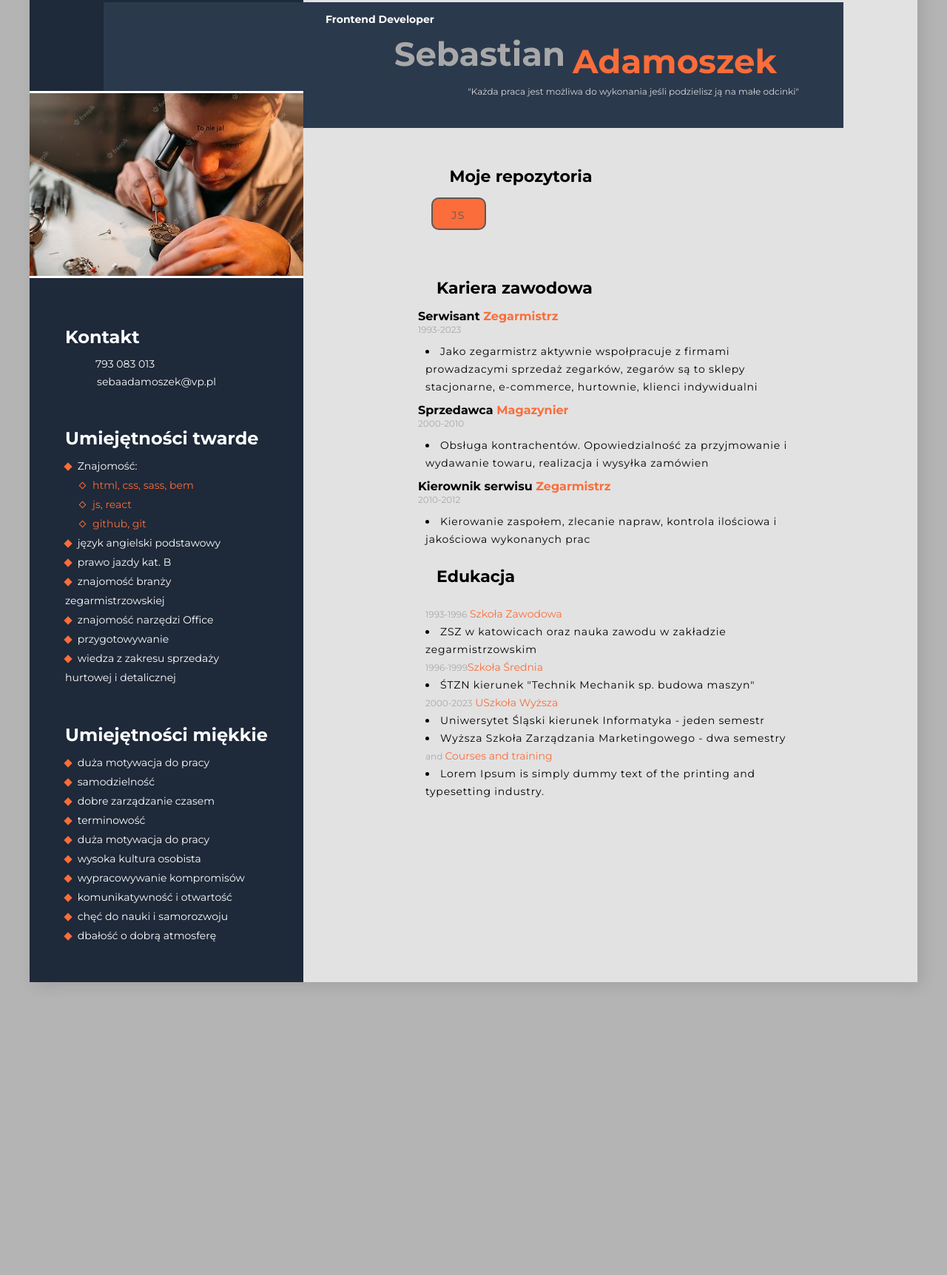
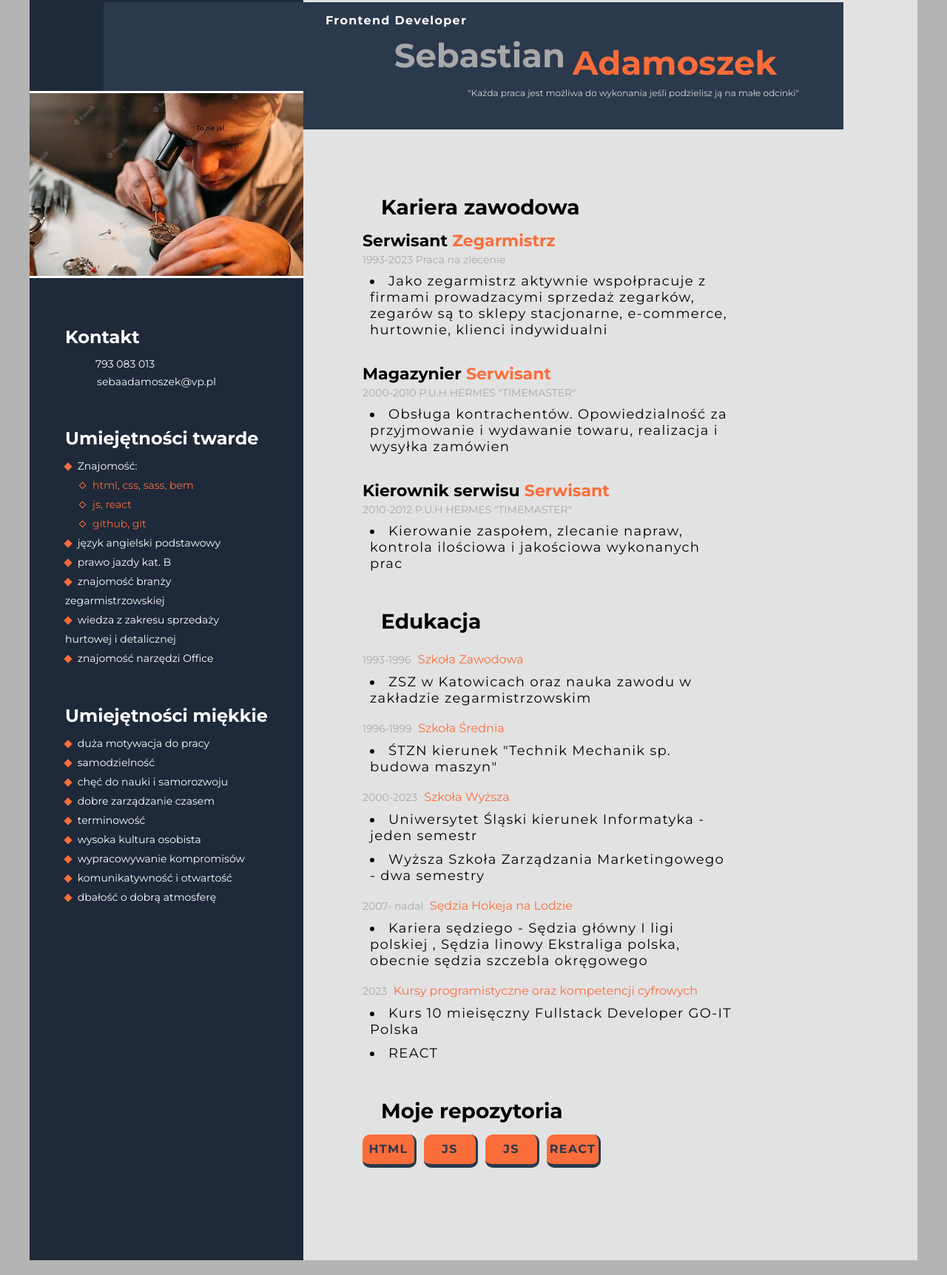
Before and after one commit to SebastianAdamoszek/CV_SA, a plain HTML site: page index.html in a window 1280 px wide. Shown: the part 47-1771 px from the top of the page at 74% size. Before the commit the page ends 1395 px from the top, so only its background shows below. Drawn offline with Linux system fonts and the light colour scheme.

Commit message:
list projects

```diff
--- a/css/style.css
+++ b/css/style.css
@@ -4,17 +4,10 @@
   text-decoration: none;
 }
 
-
-
 body {
   font-family: "Montserrat", sans-serif;
   background: #b4b4b4;
   margin: 20px auto;
-}
-h1 {
-  font-weight: 700;
-  font-size: 45px;
-  line-height: 55px;
 }
 
 aside {
@@ -27,17 +20,9 @@ aside {
 }
 
 main {
-  display: flex;
-  flex-direction: column;
-  align-items: center;
-  justify-content: center;
   width: 1000px;
   height: auto;
-  margin: 100px 0;
-}
-.list-tertiary li {
-  letter-spacing: 0.8px;
-  font-weight: 500;
+  margin: 250px 0 100px 0;
 }
 
 .wrapper {
@@ -48,123 +33,41 @@ main {
   margin: 0px auto;
   width: 1200px;
   background: #e2e2e2;
-  box-shadow: 6px 6px 20px rgba(0, 0, 0, 0.1);
 }
 
-.cv-photo {
-  position: relative;
-  margin: 150px 0px 15px 0px;
-  /* width: 250px;
-  height: 200px; */
-  border-top: solid 3px white;
-  border-bottom: solid 3px white;
-}
-
-.header-secondary {
-  color: #ffffff;
-  padding-bottom: 10px;
-}
-
-.contact-links {
-  color: #ffffff;
-  font-size: 14px;
-  line-height: 24px;
-  margin-left: 20px;
-  display: flex;
-  align-items: start;
-  justify-content: start;
-  gap: 5px;
-}
-.icon-smartphone {
-  width: 16px;
-  height: 18px;
-  fill: currentColor;
-}
-.icon-envelope {
-  width: 18px;
-  height: 16px;
-  fill: currentColor;
-  padding-top: 2px;
-
-}
-
-.bolt {
-  font-weight: 700px;
-}
-
-.list-secondary {
-  color: #fb6d3a;
-  font-size: 14px;
-  line-height: 26px;
-  list-style: none;
-  width: 250px;
-}
-.list-secondary-item {
-  color: #ffffff;
-}
-.skills-dev {
-  margin-left: 20px;
-  list-style: none;
-}
-.skills-dev li {
-  transition: 0.2s ease-in-out;
-  cursor: text;
-}
-
-.skills-dev li:hover {
-  transform: scale(1.05);
-}
-.skill-dev-item {
-  display: flex;
-  justify-content: start;
-  align-items: center;
-  gap: 10px;
-}
-
-.contact-block {
-  margin: 50px 0 50px 0;
-  display: flex;
-  flex-direction: column;
-  align-items: start;
-  justify-content: center;
-}
-
-.all-skills-block {
-  margin-top: 50px;
-}
-
-.main-description {
+.header__box {
   position: absolute;
   width: 1000px;
   height: auto;
-  color: white;
   background-color: #2b394d;
   top: 30px;
   left: 100px;
   padding: 15px 0 15px 0;
 }
-.person {
+.header__title {
+  font-weight: 700;
+  font-size: 16px;
+  letter-spacing: 1.3px;
+  padding-left: 300px;
+  color: white;
+}
+.header__person {
   display: flex;
   justify-content: end;
   align-items: center;
   padding-right: 90px;
+  font-weight: 700;
+  font-size: 45px;
+  line-height: 55px;
 }
-
-.name {
+.header__person__first-name {
   color: #a8a8a8;
 }
-.last-name {
+.header__person__last-name {
   color: #fb6d3a;
   padding: 20px 0 0 10px;
 }
-.job-title {
-  font-weight: 700;
-  font-size: 14px;
-  line-height: 17px;
-  padding-left: 300px;
-}
-
-.description {
+.header__sub-title {
   font-weight: 400;
   font-size: 12px;
   line-height: 18px;
@@ -172,20 +75,62 @@ main {
   padding: 5px 60px 25px 0;
   text-align: right;
 }
+.section__box {
+  display: flex;
+  flex-direction: column;
+  justify-content: center;
+  align-items: start;
+  margin: 25px 0 25px 80px;
 
-.projects {
-  width: 485px;
-  margin-bottom: 50px;
 }
 
-.list-primary {
+.section__title {
   font-weight: 700;
-  line-height: 24px;
+  font-size: 28px;
+  padding: 15px 0 15px 25px;
   color: #000000;
+}
+.section__list {
+  list-style: none;
+  width: 500px;
+}
+
+.section__projects-list {
+  display: flex;
+  gap: 10px;
   list-style: none;
 }
-
-.list-primary-item {
+.section__projects-list li{
+  width: 70px;
+  height: 40px;
+  background-color: #fb6d3a;
+  border-radius: 10px;
+  border-bottom: 5px solid #2b394d;
+  border-right: 3px solid #2b394d;
+  cursor: pointer;
+}
+.section__projects-list li:active ~ .link {
+  border-bottom: 3px solid #2b394d;
+  border-right: 1px solid #2b394d;
+  transform: translateY(3px);
+}
+.section__projects-list__link-text {
+  text-align: center;
+  font-weight: 700;
+  text-transform: uppercase;
+  color: #2b394d;
+  padding-top: 10px;
+  letter-spacing: 1.3px;
+}
+.section__list li {
+  list-style: inside;
+  padding: 0px 0 10px 10px;
+  list-style-position: inside;
+  font-weight: 500;
+  font-size: 18px;
+  letter-spacing: 1.3px;
+}
+.section__list-item {
   width: 70px;
   height: 30px;
   border: #595959 2px solid;
@@ -201,81 +146,75 @@ main {
   cursor: pointer;
 }
 
-.header-primary {
-  font-weight: 700;
-  font-size: 22px;
-  padding: 15px 0 15px 25px;
+.section__description {
+  font-weight: 500;
+  padding: 10px 0 10px 0;
 }
 
-.job-name {
+.section__sub-title {
   font-weight: 700px;
-  font-size: 16px;
-  line-height: 20px;
+  font-size: 22px;
 }
-
-.highlight {
+.section__title-color {
   color: #fb6d3a;
 }
 
-.job-date {
+.section__date {
   font-weight: 400;
-  font-size: 12px;
+  font-size: 14px;
   line-height: 15px;
   color: #a8a8a8;
+  padding: 5px 5px 10px 0;
+}
+/*  */
+.cv-photo {
+  position: relative;
+  margin: 150px 0px 15px 0px;
+  /* width: 250px;
+  height: 200px; */
+  border-top: solid 3px white;
+  border-bottom: solid 3px white;
 }
 
-.list-tertiary {
+.aside__sub-title {
+  color: #ffffff;
+  padding-bottom: 10px;
+}
+
+.aside__contact {
+  color: #ffffff;
   font-size: 14px;
   line-height: 24px;
-  padding: 10px;
-  list-style-position: inside;
-  width: 500px;
+  margin-left: 20px;
+  display: flex;
+  align-items: start;
+  justify-content: start;
+  gap: 5px;
+}
+.aside__icon-smartphone {
+  width: 16px;
+  height: 18px;
+  fill: currentColor;
+}
+.aside__icon-envelope {
+  width: 18px;
+  height: 16px;
+  fill: currentColor;
+  padding-top: 2px;
+}
+.aside__box {
+  margin: 50px 0 50px 0;
+  display: flex;
+  flex-direction: column;
+  align-items: start;
+  justify-content: center;
 }
 
-/* .desc::after {
-  content: "";
-  display: block;
-  width: 50%;
-  height: 3px;
-  background: yellow;
-  position: relative;
-  top: 1px;
-  left: 0px;
-} */
-/* .desc::before {
-  content: "";
-  display: block;
-  width: 50%;
-  height: 3px;
-  background: yellow;
-  position: relative;
-  top: 1px;
-  left: 0px;
+.aside__skills-box {
+  margin-top: 50px;
 }
 
-.line-before::before {
-  content: "";
-
-  display: inline-block;
-
-  background: rgb(8, 19, 118);
-
-  width: 5px;
-
-  height: 60px;
-
-  margin-right: 10px;
-} */
-/* .square {
-  position: relative;
-  width: 0;
-  height: 0;
-  border-style: solid;
-  border-width: 4px 0 4px 8px;
-  border-color: transparent transparent transparent  #fb6d3a;
-  display: inline-block;
-} */
-.style-list {
+.aside__list-style {
   width: 8px;
   height: 8px;
   background-color: #fb6d3a;
@@ -284,7 +223,36 @@ main {
   margin-right: 5px;
 }
 
-.style-list-inside {
+.aside__list {
+  color: #fb6d3a;
+  font-size: 14px;
+  line-height: 26px;
+  list-style: none;
+  width: 250px;
+}
+.aside__list-item {
+  color: #ffffff;
+}
+
+.skills-dev__list {
+  margin-left: 20px;
+  list-style: none;
+}
+.skills-dev__list li {
+  transition: 0.2s ease-in-out;
+  cursor: text;
+}
+
+.skills-dev__list li:hover {
+  transform: scale(1.05);
+}
+.skill-dev__item {
+  display: flex;
+  justify-content: start;
+  align-items: center;
+  gap: 10px;
+}
+.skill-dev__list-style {
   width: 5px;
   height: 5px;
   background-color: transparent;
--- a/index.html
+++ b/index.html
@@ -15,99 +15,128 @@
   </head>
   <body>
     <div class="wrapper">
-      <main>
-        <div class="main-description desc">
-          <h2 class="job-title">Frontend Developer</h2>
-          <h1 class="person">
-            <span class="name">Sebastian</span
-            ><span class="last-name">Adamoszek</span>
+      <header>
+        <div class="header__box">
+          <h2 class="header__title">Frontend Developer</h2>
+          <h1 class="header__person">
+            <span class="header__person__first-name">Sebastian</span
+            ><span class="header__person__last-name">Adamoszek</span>
           </h1>
-          <p class="description">
+          <p class="header__sub-title">
             "Każda praca jest możliwa do wykonania jeśli podzielisz ją na małe
             odcinki"
           </p>
         </div>
-        <div class="projects">
-          <h2 class="header-primary">Moje repozytoria</h2>
-          <ul class="list-primary">
-            <li>
-              <a class="" href="" target="_blank">
-                <p class="list-primary-item">js</p></a
-              >
-            </li>
-          </ul>
-        </div>
-
-        <div>
-          <h2 class="header-primary">Kariera zawodowa</h2>
-          <h3 class="job-name">
-            Serwisant <span class="highlight">Zegarmistrz</span>
+      </header>
+      <main>
+        <section class="section__box">
+          <h2 class="section__title">Kariera zawodowa</h2>
+          <h3 class="section__sub-title">
+            Serwisant <span class="section__title-color">Zegarmistrz</span>
           </h3>
-          <p class="job-date">1993-2023</p>
-          <ul class="list-tertiary">
+          <p class="section__date">1993-2023 Praca na zlecenie</p>
+          <ul class="section__list">
             <li>
               Jako zegarmistrz aktywnie wspołpracuje z firmami prowadzacymi
               sprzedaż zegarków, zegarów są to sklepy stacjonarne, e-commerce,
               hurtownie, klienci indywidualni
             </li>
           </ul>
-        </div>
+        </section>
 
-        <div>
-          <h3 class="job-name">
-            Sprzedawca <span class="highlight">Magazynier</span>
+        <section class="section__box">
+          <h3 class="section__sub-title">
+            Magazynier <span class="section__title-color">Serwisant </span>
           </h3>
-          <p class="job-date">2000-2010</p>
-          <ul class="list-tertiary">
+          <p class="section__date">2000-2010 P.U.H HERMES "TIMEMASTER"</p>
+          <ul class="section__list">
             <li>
               Obsługa kontrachentów. Opowiedzialność za przyjmowanie i wydawanie
               towaru, realizacja i wysyłka zamówien
             </li>
           </ul>
-        </div>
-        <div>
-          <h3 class="job-name">
-            Kierownik serwisu <span class="highlight">Zegarmistrz</span>
+        </section>
+        <section class="section__box">
+          <h3 class="section__sub-title">
+            Kierownik serwisu
+            <span class="section__title-color">Serwisant</span>
           </h3>
-          <p class="job-date">2010-2012</p>
-          <ul class="list-tertiary">
+          <p class="section__date">2010-2012 P.U.H HERMES "TIMEMASTER"</p>
+          <ul class="section__list">
             <li>
               Kierowanie zaspołem, zlecanie napraw, kontrola ilościowa i
               jakościowa wykonanych prac
             </li>
           </ul>
-        </div>
-        <div>
-          <h2 class="header-primary">Edukacja</h2>
-          <ul class="list-tertiary">
-            <p>
-              <span class="job-date">1993-1996</span>
-              <span class="highlight">Szkoła Zawodowa</span>
+        </section>
+        <section class="section__box">
+          <h2 class="section__title">Edukacja</h2>
+          <ul class="section__list">
+            <p class="section__description">
+              <span class="section__date">1993-1996</span>
+              <span class="section__title-color">Szkoła Zawodowa</span>
             </p>
             <li>
-              ZSZ w katowicach oraz nauka zawodu w zakładzie zegarmistrzowskim
+              ZSZ w Katowicach oraz nauka zawodu w zakładzie zegarmistrzowskim
             </li>
-            <p>
-              <span class="job-date">1996-1999</span
-              ><span class="highlight">Szkoła Średnia</span>
+            <p class="section__description">
+              <span class="section__date">1996-1999 </span>
+              <span class="section__title-color">Szkoła Średnia</span>
             </p>
             <li>ŚTZN kierunek "Technik Mechanik sp. budowa maszyn"</li>
-            <p>
-              <span class="job-date">2000-2023</span>
-              <span class="highlight">USzkoła Wyższa</span>
+            <p class="section__description">
+              <span class="section__date">2000-2023</span>
+              <span class="section__title-color">Szkoła Wyższa</span>
             </p>
             <li>Uniwersytet Śląski kierunek Informatyka - jeden semestr</li>
             <li>Wyższa Szkoła Zarządzania Marketingowego - dwa semestry</li>
-            <p>
-              <span class="job-date">and </span
-              ><span class="highlight">Courses and training</span>
+            <p class="section__description">
+              <span class="section__date">2007- nadal </span
+              ><span class="section__title-color">Sędzia Hokeja na Lodzie</span>
             </p>
             <li>
-              Lorem Ipsum is simply dummy text of the printing and typesetting
-              industry.
+              Kariera sędziego - Sędzia główny I ligi polskiej , Sędzia linowy
+              Ekstraliga polska, obecnie sędzia szczebla okręgowego
+            </li>
+            <p class="section__description">
+              <span class="section__date">2023 </span
+              ><span class="section__title-color"
+                >Kursy programistyczne oraz kompetencji cyfrowych</span
+              >
+            </p>
+            <li>Kurs 10 mieisęczny Fullstack Developer GO-IT Polska</li>
+            <li>REACT</li>
+          </ul>
+        </section>
+        <section class="section__box">
+          <h2 class="section__title">Moje repozytoria</h2>
+          <ul class="section__projects-list">
+            <li>
+              <a class="" href="" target="_blank">
+                <p class="section__projects-list__link-text">html</p></a
+              >
+            </li>
+            <li>
+              <a class="" href="" target="_blank">
+                <p class="section__projects-list__link-text">js</p></a
+              >
+            </li>
+            <li>
+              <a class="" href="" target="_blank">
+                <p class="section__projects-list__link-text">js</p></a
+              >
+            </li>
+            <li>
+              <a
+                class="link"
+                href="https://github.com/SebastianAdamoszek/goit-react-hw-03-image-finder"
+                target="_blank"
+              >
+                <p class="section__projects-list__link-text">react</p></a
+              >
             </li>
           </ul>
-        </div>
+        </section>
       </main>
       <aside>
         <img
@@ -117,157 +146,136 @@
           alt="Zdjecie zegarmistrza"
         />
 
-        <div class="contact-block">
+        <section class="aside__box">
           <div>
-            <h2 class="header-secondary">Kontakt</h2>
+            <h2 class="aside__sub-title">Kontakt</h2>
             <p>
-              <a class="contact-links" href="tel:793083013">
-                <svg class="icon-smartphone">
+              <a class="aside__contact" href="tel:793083013">
+                <svg class="aside__icon-smartphone">
                   <use href="./img/icons.svg#icon-smartphone"></use>
                 </svg>
                 <span>793 083 013</span>
               </a>
             </p>
             <p>
-              <a class="contact-links" href="mailto:sebaadamoszek@vp.pl">
-                <svg class="icon-envelope">
+              <a class="aside__contact" href="mailto:sebaadamoszek@vp.pl">
+                <svg class="aside__icon-envelope">
                   <use href="./img/icons.svg#icon-envelope"></use>
                 </svg>
                 <span>sebaadamoszek@vp.pl</span>
               </a>
             </p>
           </div>
-          <div class="all-skills-block">
-            <h2 class="header-secondary">Umiejętności twarde</h2>
-            <ul class="list-secondary">
+          <div class="aside__skills-box">
+            <h2 class="aside__sub-title">Umiejętności twarde</h2>
+            <ul class="aside__list">
               <li>
-                <p class="style-list"></p>
+                <p class="aside__list-style"></p>
 
-                <span class="list-secondary-item">Znajomość:</span>
-                <ul class="skills-dev">
-                  <li class="skill-dev-item">
-                    <p class="style-list-inside"></p>
+                <span class="aside__list-item">Znajomość:</span>
+                <ul class="skills-dev__list">
+                  <li class="skill-dev__item">
+                    <p class="skill-dev__list-style"></p>
                     <p>html, css, sass, bem</p>
                   </li>
-                  <li class="skill-dev-item">
-                    <p class="style-list-inside"></p>
+                  <li class="skill-dev__item">
+                    <p class="skill-dev__list-style"></p>
                     <p>js, react</p>
                   </li>
-                  <li class="skill-dev-item">
-                    <p class="style-list-inside"></p>
+                  <li class="skill-dev__item">
+                    <p class="skill-dev__list-style"></p>
                     <p>github, git</p>
                   </li>
                 </ul>
               </li>
               <li>
-                <p class="style-list"></p>
+                <p class="aside__list-style"></p>
 
-                <span class="list-secondary-item"
-                  >język angielski podstawowy</span
-                >
+                <span class="aside__list-item">język angielski podstawowy</span>
               </li>
               <li>
-                <p class="style-list"></p>
+                <p class="aside__list-style"></p>
 
-                <span class="list-secondary-item">prawo jazdy kat. B</span>
+                <span class="aside__list-item">prawo jazdy kat. B</span>
               </li>
               <li>
-                <p class="style-list"></p>
+                <p class="aside__list-style"></p>
 
-                <span class="list-secondary-item"
+                <span class="aside__list-item"
                   >znajomość branży zegarmistrzowskiej</span
                 >
               </li>
               <li>
-                <p class="style-list"></p>
+                <p class="aside__list-style"></p>
 
-                <span class="list-secondary-item"
-                  >znajomość narzędzi Office</span
+                <span class="aside__list-item"
+                  >wiedza z zakresu sprzedaży hurtowej i detalicznej</span
                 >
               </li>
               <li>
-                <p class="style-list"></p>
+                <p class="aside__list-style"></p>
 
-                <span class="list-secondary-item"
-                  >przygotowywanie</span
+                <span class="aside__list-item">znajomość narzędzi Office</span>
+              </li>
+            </ul>
+          </div>
+          <div class="aside__skills-box">
+            <h2 class="aside__sub-title">Umiejętności miękkie</h2>
+            <ul class="aside__list">
+              <li>
+                <p class="aside__list-style"></p>
+
+                <span class="aside__list-item">duża motywacja do pracy</span>
+              </li>
+              <li>
+                <p class="aside__list-style"></p>
+
+                <span class="aside__list-item">samodzielność</span>
+              </li>
+              <li>
+                <p class="aside__list-style"></p>
+
+                <span class="aside__list-item"
+                  >chęć do nauki i samorozwoju</span
                 >
               </li>
               <li>
-                <p class="style-list"></p>
+                <p class="aside__list-style"></p>
 
-                <span class="list-secondary-item"
-                  >wiedza z zakresu sprzedaży hurtowej i detalicznej</span
-                >
-              </li>
-            </ul>
-          </div>
-          <div class="all-skills-block">
-            <h2 class="header-secondary">Umiejętności miękkie</h2>
-            <ul class="list-secondary">
-              <li>
-                <p class="style-list"></p>
-
-                <span class="list-secondary-item">duża motywacja do pracy</span>
+                <span class="aside__list-item">dobre zarządzanie czasem</span>
               </li>
               <li>
-                <p class="style-list"></p>
+                <p class="aside__list-style"></p>
 
-                <span class="list-secondary-item">samodzielność</span>
+                <span class="aside__list-item">terminowość </span>
+              </li>
+
+              <li>
+                <p class="aside__list-style"></p>
+
+                <span class="aside__list-item">wysoka kultura osobista</span>
               </li>
               <li>
-                <p class="style-list"></p>
+                <p class="aside__list-style"></p>
 
-                <span class="list-secondary-item"
-                  >dobre zarządzanie czasem</span
-                >
+                <span class="aside__list-item">wypracowywanie kompromisów</span>
               </li>
               <li>
-                <p class="style-list"></p>
+                <p class="aside__list-style"></p>
 
-                <span class="list-secondary-item">terminowość </span>
-              </li>
-              <li>
-                <p class="style-list"></p>
-
-                <span class="list-secondary-item">duża motywacja do pracy</span>
-              </li>
-              <li>
-                <p class="style-list"></p>
-
-                <span class="list-secondary-item">wysoka kultura osobista</span>
-              </li>
-              <li>
-                <p class="style-list"></p>
-
-                <span class="list-secondary-item"
-                  >wypracowywanie kompromisów</span
-                >
-              </li>
-              <li>
-                <p class="style-list"></p>
-
-                <span class="list-secondary-item"
+                <span class="aside__list-item"
                   >komunikatywność i otwartość</span
                 >
               </li>
 
               <li>
-                <p class="style-list"></p>
+                <p class="aside__list-style"></p>
 
-                <span class="list-secondary-item"
-                  >chęć do nauki i samorozwoju</span
-                >
-              </li>
-              <li>
-                <p class="style-list"></p>
-
-                <span class="list-secondary-item"
-                  >dbałość o dobrą atmosferę</span
-                >
+                <span class="aside__list-item">dbałość o dobrą atmosferę</span>
               </li>
             </ul>
           </div>
-        </div>
+        </section>
       </aside>
     </div>
   </body>
```
